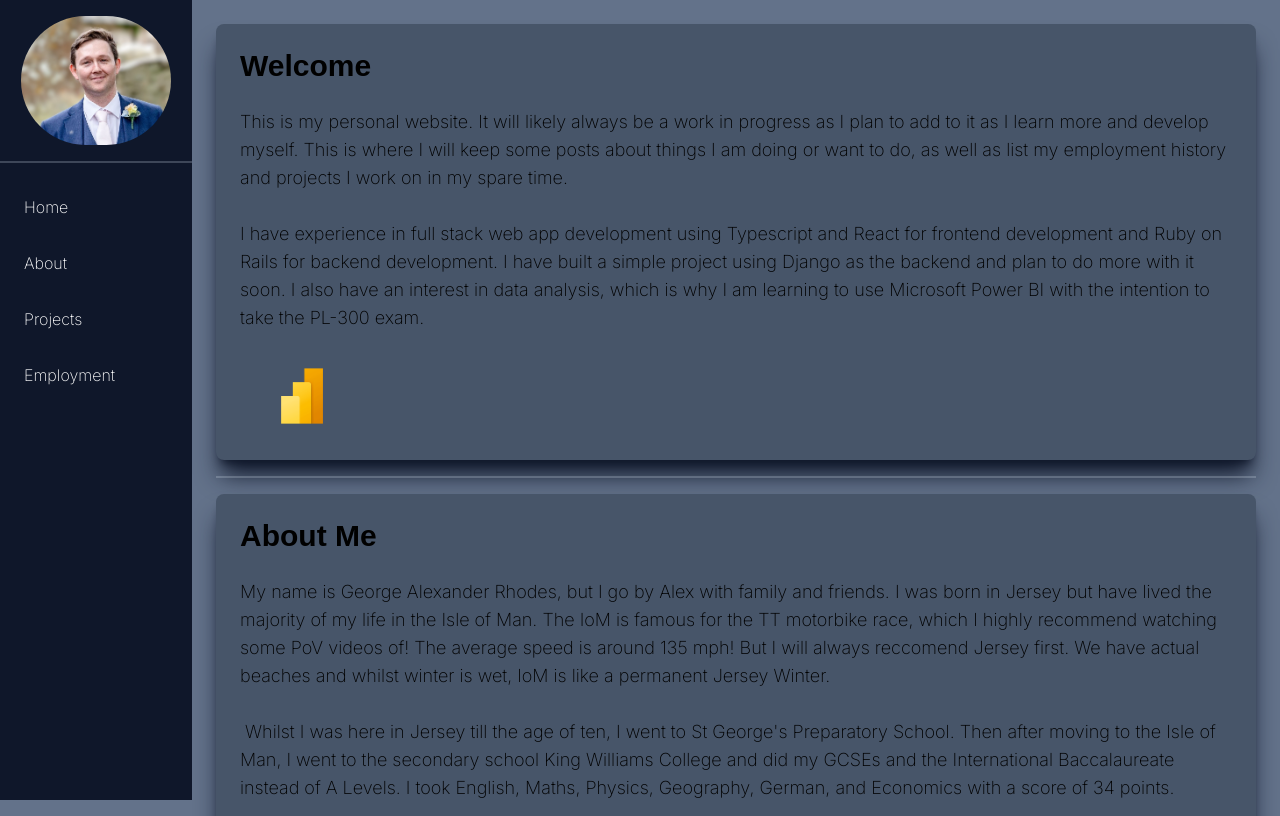
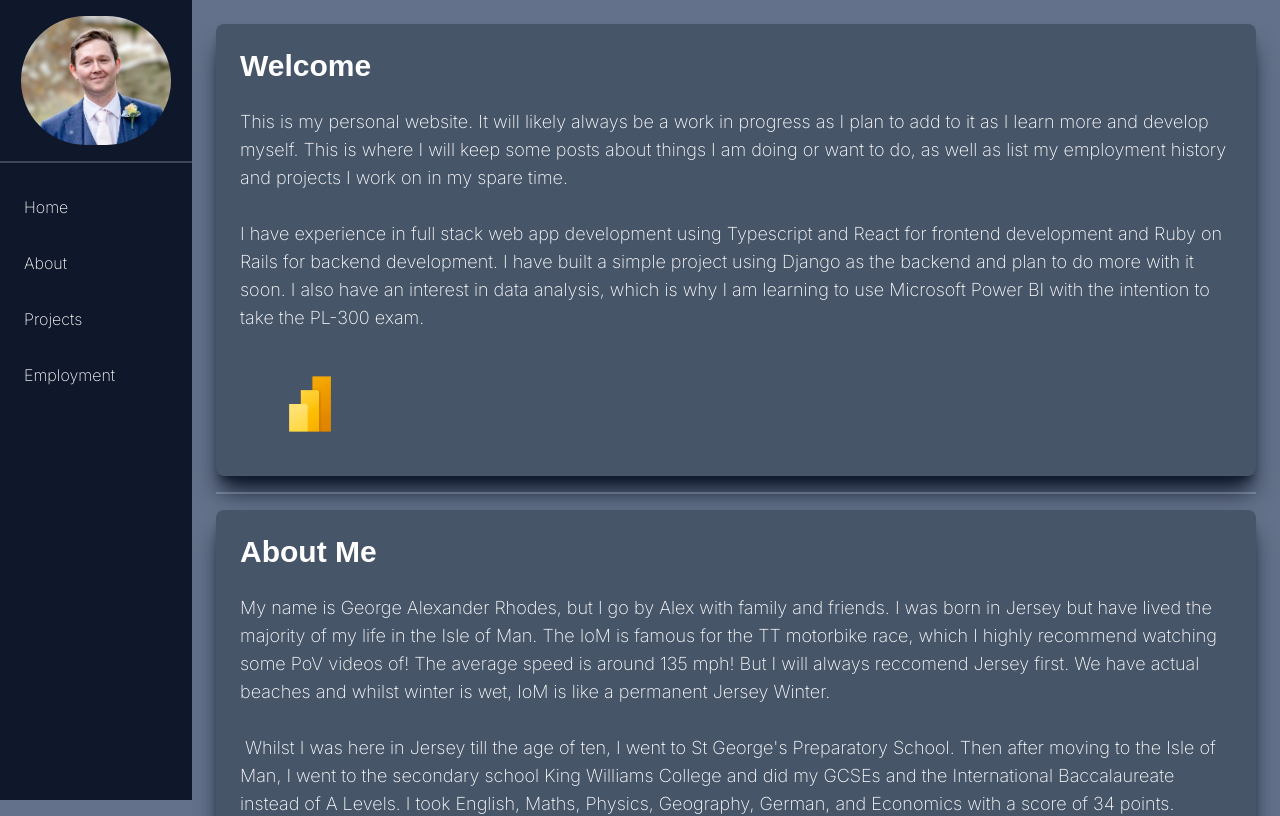
Before and after one commit to GeAR522/myweb-frontend, a Next.js app: page / in a window 1280 px wide. Shown: the top 816 px of the page. Built offline with nearby package versions, Linux system fonts and the light colour scheme.

Commit message:
Bi button styling, text white

```diff
--- a/src/app/components/ProjectCard.tsx
+++ b/src/app/components/ProjectCard.tsx
@@ -15,7 +15,7 @@ export default function ProjectCard({ project, isFinalCard }: IProjectCard) {
         id="project-card-inner"
         className={`${
           isFinalCard ? '' : 'border-b-2 pb-8'
-        } border-y-stone-600 border-opacity-20`}
+        } border-y-slate-400 border-opacity-30`}
       >
         <a
           target="_blank"
@@ -24,7 +24,7 @@ export default function ProjectCard({ project, isFinalCard }: IProjectCard) {
         >
           <div
             id="project-card-header"
-            className=" w-fit flex-col my-4 hover:bg-gray-500 py-4 px-2 rounded-lg"
+            className=" w-fit flex-col my-4 hover:bg-gray-500  py-4 px-2 rounded-lg"
           >
             <h3
               id="project-card-title"
--- a/src/app/components/WelcomeBlock.tsx
+++ b/src/app/components/WelcomeBlock.tsx
@@ -21,14 +21,19 @@ export default function WelcomeBlock() {
         target="_blank"
         href="https://learn.microsoft.com/en-us/credentials/certifications/data-analyst-associate/?practice-assessment-type=certification"
       >
+        <div
+          id="power-bi-icon-container"
+          className="flex hover:bg-gray-400 hover:opacity-75 rounded-lg"
+        >
           <Image
-          className=" rounded-lg m-3"
+            className=" rounded-lg m-5"
             id="power-bi-pic"
             width={100}
             height={45}
             src="/power-bi-logo.png"
             alt="power-bi-icon"
           />
+        </div>
       </a>
     </div>
   );
--- a/src/app/page.tsx
+++ b/src/app/page.tsx
@@ -13,7 +13,7 @@ export default function Home() {
     <main className="flex w-full h-full overflow-y-auto">
       <div className=" overflow-y-auto ">
         <NavBar />
-        <div id="main" className="sm:ml-48 ">
+        <div id="main" className="sm:ml-48 text-white">
           <CenteredContent>
             <WelcomeBlock />
             <Divider />
```
Lines whose indentation alone changed are shown as unchanged.
